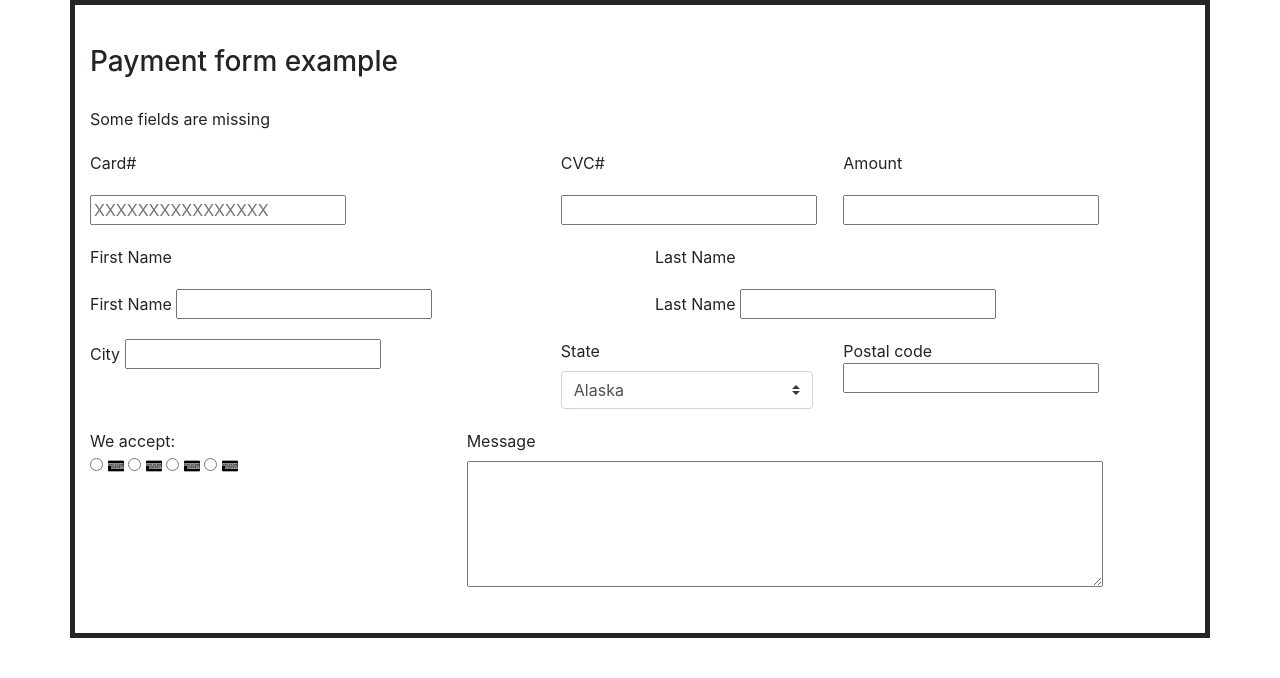
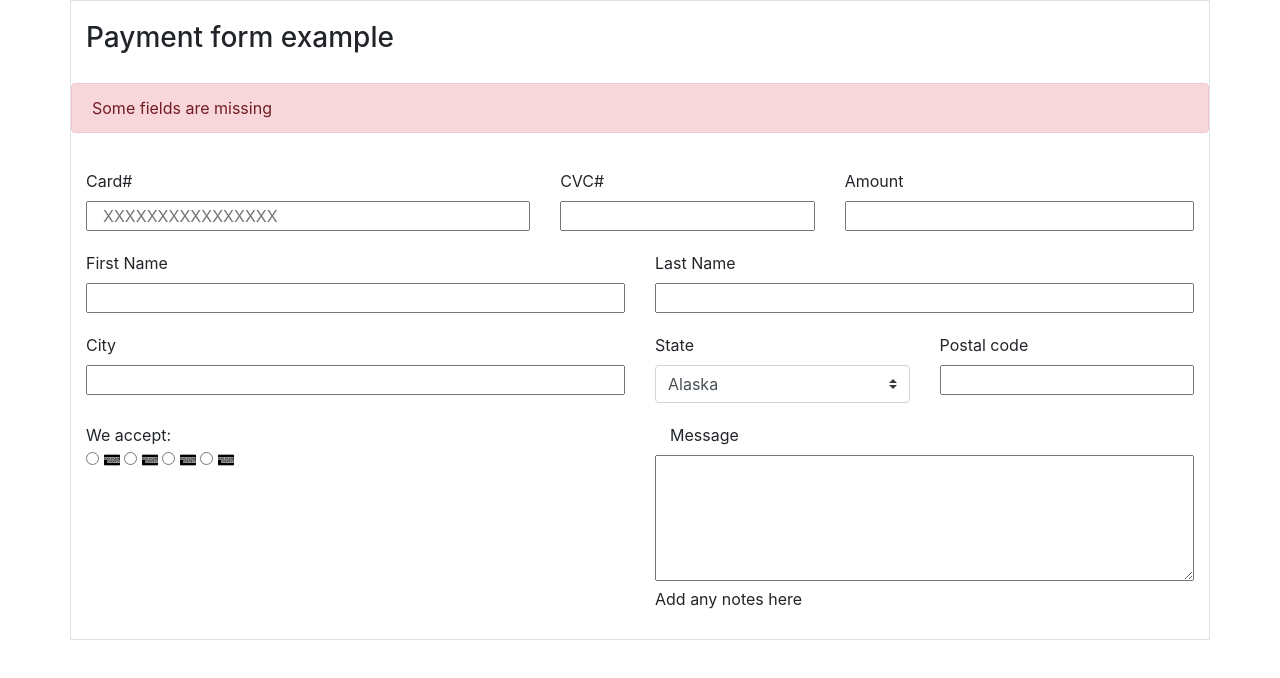
Before and after one commit to Jaygeekacademy/formexercise, a plain HTML site: page index.html in a window 1280 px wide. Drawn offline with nearby package versions, Linux system fonts and the light colour scheme.

Commit message:
friday night

```diff
--- a/index.html
+++ b/index.html
@@ -1,71 +1,63 @@
 <!DOCTYPE html>
 <html lang="en">
+
 <head>
   <meta charset="UTF-8">
   <meta http-equiv="X-UA-Compatible" content="IE=edge">
   <meta name="viewport" content="width=device-width, initial-scale=1.0">
   <title>Document</title>
+  <link rel="stylesheet" href="https://cdn.jsdelivr.net/npm/bootstrap@4.6.0/dist/css/bootstrap.min.css"
+    integrity="sha384-B0vP5xmATw1+K9KRQjQERJvTumQW0nPEzvF6L/Z6nronJ3oUOFUFpCjEUQouq2+l" crossorigin="anonymous">
   <link rel="stylesheet" href="styles.css">
-    <link rel="stylesheet" href="https://cdn.jsdelivr.net/npm/bootstrap@4.6.0/dist/css/bootstrap.min.css" integrity="sha384-B0vP5xmATw1+K9KRQjQERJvTumQW0nPEzvF6L/Z6nronJ3oUOFUFpCjEUQouq2+l" crossorigin="anonymous">
 </head>
+
 <body>
 
-    <div class="container">
+  <div class="container border">
     <div class="row justify-content-start">
       <div class="col-12">
         <h3>Payment form example</h3>
       </div>
     </div>
     <div class="row justify-content-start">
-            <div class="col-12">
+      <div class="col alert alert-danger" role="alert">
         Some fields are missing
       </div>
     </div>
+
     <div class="row justify-content-start">
-          <div class="col-5">Card#
 
+      <div class="col-5">
+        <label for="card#">Card#</label>
+        <input type="text" class="col" placeholder="XXXXXXXXXXXXXXXX">
       </div>
-          <div class="col-3"> CVC#
-
+      <div class="col-3">
+        <label for="CVC#">CVC#</label>
+        <input type="text" class="col">
       </div>
-          <div class="col-3">Amount
-
-          </div>
-        </div>
-        <div class="row justify-content-start">
-          <div class="col-5"><input type="text" placeholder="XXXXXXXXXXXXXXXX">
-
-          </div>
-          <div class="col-3"><input type="text">
-
-          </div>
-          <div class="col-3"><input type="text">
-
+      <div class="col-4">
+        <label for="Amount">Amount</label>
+        <input type="text" class="col">
       </div>
     </div>
     <div class="row justify-content-start">
       <div class="col-6">
-            First Name
+        <label for="First">First Name</label>
+        <input type="text" class="col">
       </div>
       <div class="col-6">
-            Last Name
+        <label for="Last">Last Name </label>
+        <input type="text" class="col">
       </div>
     </div>
     <div class="row justify-content-start">
       <div class="col-6">
-            First Name <input type="text">
-          </div>
-          <div class="col-6">
-            Last Name <input type="text">
-          </div>
-        </div>
-        <div class="row justify-content-start">
-          <div class="col-5">
-            City <input type="text">
+        <label for="City">City </label>
+        <input type="text" class="col">
       </div>
       <div class="col-3">
         <label for="State">State</label>
-            <select class="custom-select"name="state" id="state">
+        <select class="custom-select" name="state" id="state">
           <option value="Alaska">Alaska</option>
           <option value="Florida">Florida</option>
           <option value="Texas">Texas</option>
@@ -73,11 +65,12 @@
 
       </div>
       <div class="col-3">
-            Postal code <input type="text">
+        <label for="post">Postal code</label>
+        <input type="text" class="col">
       </div>
     </div>
     <div class="row justify-content-start">
-          <div class="col-4">We accept:
+      <div class="col-6">We accept:
         <div class="radioclass">
           <input type="radio" name="Credit Card" id="Amex">
           <label for="amex"><img src="american.png" alt=""></label>
@@ -87,15 +80,16 @@
           <label for="Diners"><img src="american.png" alt=""></label>
           <input type="radio" name="Credit Card" id="Master">
           <label for="Master"><img src="american.png" alt=""></label>
-
-
         </div>
       </div>
-          <div class="col-6"> <label for="Message">Message</label><textarea name="Message" id="" cols="60" rows="5"></textarea>
-
+      <div class="col-6">
+        <label for="Message" class="col">Message</label>
+        <textarea name="Message" id="" class="col" rows="5"></textarea>
+        <label for="add">Add any notes here</label>
       </div>
     </div>
   </div>
 
 </body>
+
 </html>
--- a/styles.css
+++ b/styles.css
@@ -1,10 +1,16 @@
 .container {
 
-    padding: 20px;
-    border: solid 5px;
 
 }
 .row {
 
     margin-block: 20px;
 }
+label {
+
+    display: block;
+}
+.radioclass * {
+
+    display: inline;
+    }
```
Lines whose indentation alone changed are shown as unchanged.
